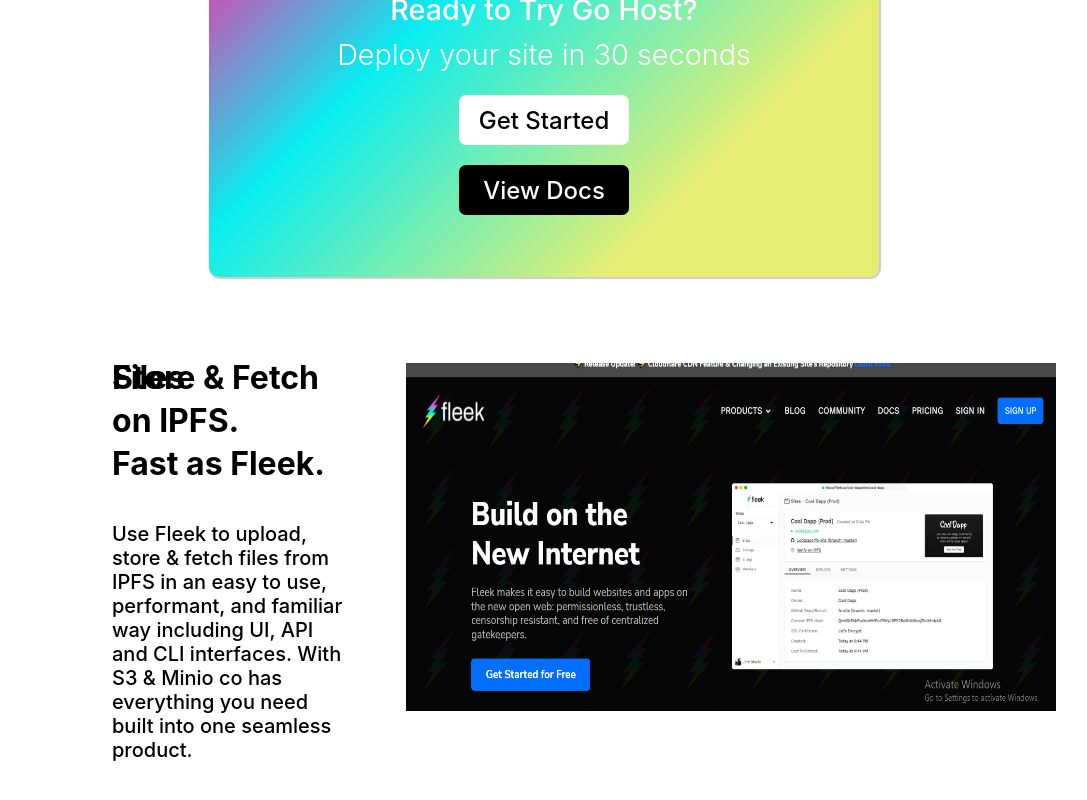
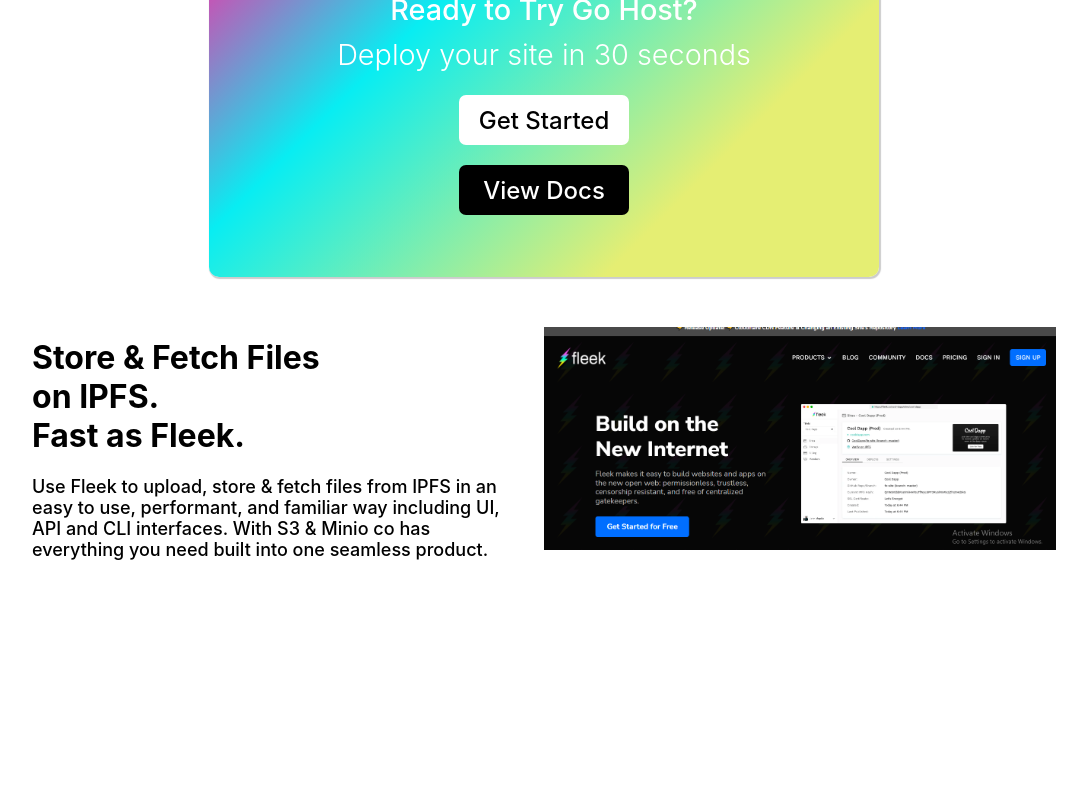
Before and after one commit to iamshubhambhola/Go-Host, a React (Create React App) app: page / in a window 1280 px wide. Shown: the part 1277-2077 px from the top of the page, without its empty margins (96-1183 px from the left). After the commit the page ends 1877 px from the top, so only its background shows below. Built offline with nearby package versions, Linux system fonts and the light colour scheme.

Commit message:
corrected home section 3

```diff
--- a/src/screens/home.css
+++ b/src/screens/home.css
@@ -172,43 +172,24 @@
     /* text-align: left; */
     display: flex;
     justify-content: space-between;
+    align-items: center;
     width: 80%;
     /* background-color: #FFEC06; */
-  }
-
-  .left3{
-      max-width: 40%;
-      /* background-color: red; */
-      padding-right: 60px;
-      padding-left: 80px;
-      padding-top: 40px;
   }
 
   .left3text{
     font-style: var(--primary-font);
   }
 
+  .sec3img{
+      width: 50%;
+      height: auto;
+      /* margin-left: 170px; */
+  }
 
 
-
-  .sec3img{
-      width: 650px;
-      height: 348px;
-      /* margin-left: 170px; */
-      padding-top: 46px;
+  .text{
+      font-size: 18px;
+      font-weight: 500;
+      max-width: 92%;
   }
-  @media screen and (max-width: 840px) {
-      .sec3img{
-          width: 400px;
-      }
-
-  }
-
-  div.left3text{
-      line-height: 0;
-  }
-
-  .text{
-      font-size: 20px;
-      font-weight: 500;
-  }
--- a/src/screens/home.js
+++ b/src/screens/home.js
@@ -59,20 +59,19 @@
       <div className="home-section-3">
         <div className="left3">
           <div className="left3text">
-            <h1>Store & Fetch Files</h1>
+            <h1>Store & Fetch Files
             <br></br>
-            <h1>on IPFS.</h1>
+             on IPFS.
             <br></br>
-            <h1>Fast as Fleek.</h1>
+             Fast as Fleek.</h1>
           </div>
-          <br></br>
 
-          <h2 className="text">
+          <div className="text">
             Use Fleek to upload, store & fetch files from IPFS in an easy to
             use, performant, and familiar way including UI, API and CLI
             interfaces. With S3 & Minio co has everything you need built into
             one seamless product.
-          </h2>
+          </div>
         </div>
 
         <img className="sec3img" src={sec3img}></img>
```
